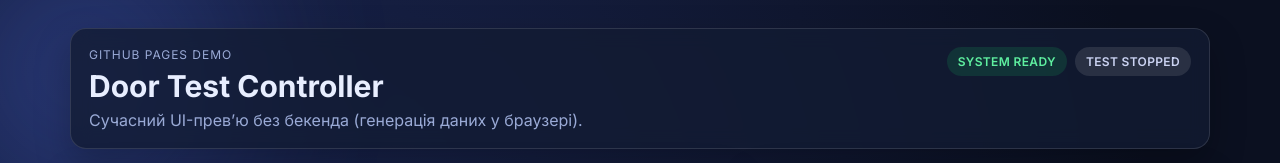
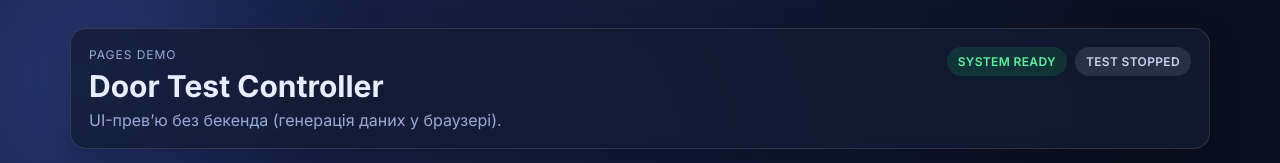
Before and after one commit to eNgine9r/lab_test_ref_door_iso23953, a plain HTML site: page demo/index.html in a window 1280 px wide. Shown: the top 163 px of the page. Drawn offline with nearby package versions, Linux system fonts and the light colour scheme.

Commit message:
Remove 'GitHub' from eyebrow text in index.html

```diff
--- a/demo/index.html
+++ b/demo/index.html
@@ -17,9 +17,9 @@
   <main class="container">
     <header class="header card">
       <div>
-        <p class="eyebrow">GitHub Pages Demo</p>
+        <p class="eyebrow">Pages Demo</p>
         <h1>Door Test Controller</h1>
-        <p class="sub">Сучасний UI-прев’ю без бекенда (генерація даних у браузері).</p>
+        <p class="sub">UI-прев’ю без бекенда (генерація даних у браузері).</p>
       </div>
       <div class="status-wrap">
         <span id="systemBadge" class="badge ok">SYSTEM READY</span>
```
